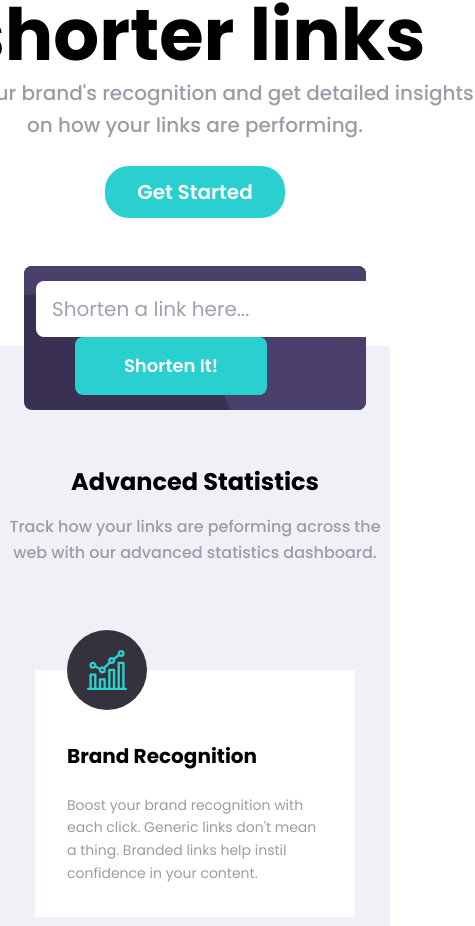
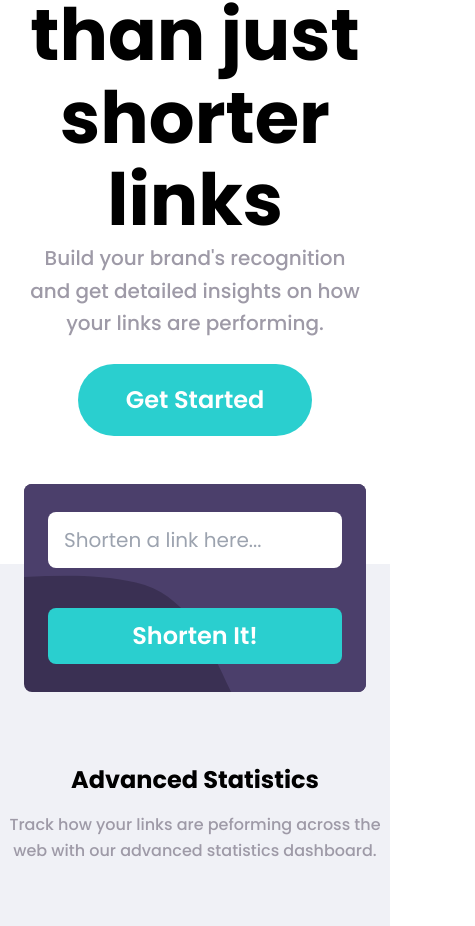
Before and after one commit to jialatteo/frontend-mentor-react-tailwind, a React (Create React App) app: page / in a window 390 px wide. Shown: the part 759-1685 px from the top of the page, 475 px wide, since content can reach past the window. Built offline with nearby package versions, Linux system fonts and the light colour scheme.

Commit message:
Closer to finishing mobile

```diff
--- a/src/challenges/url-shortener/UrlShortener.js
+++ b/src/challenges/url-shortener/UrlShortener.js
@@ -90,7 +90,7 @@ export default function UrlShortener() {
         </div>
       </div>
       <div className="my-16 ml-6 flex flex-col-reverse items-center justify-between sm:flex-row lg:ml-32">
-        <div className="mr-6 flex w-[560px] flex-col items-center sm:mr-0 sm:items-start">
+        <div className="mr-6 flex flex-col items-center sm:mr-0 sm:w-[560px] sm:items-start">
           <p className="text-center text-7xl font-bold leading-[1.15] sm:text-start">
             More than just shorter links
           </p>
@@ -98,7 +98,7 @@ export default function UrlShortener() {
             Build your brand's recognition and get detailed insights on how your
             links are performing.
           </p>
-          <button className="rounded-3xl bg-url-shortener-cyan px-8 py-3 text-xl font-semibold text-white hover:bg-opacity-50 hover:text-opacity-95">
+          <button className="rounded-[40px] bg-url-shortener-cyan px-12 py-5 text-2xl font-semibold text-white hover:bg-opacity-50 hover:text-opacity-95 sm:rounded-3xl sm:px-8 sm:py-3 sm:text-xl">
             Get Started
           </button>
         </div>
@@ -109,26 +109,26 @@ export default function UrlShortener() {
         onSubmit={handleSubmit(onSubmit)}
         className="relative mt-32 flex flex-col items-center bg-[#F0F1F6]"
       >
-        <div className="absolute -top-20 h-36 w-[calc(100%-3rem)] rounded-lg bg-[#3A3053] lg:w-[calc(100%-16rem)]">
+        <div className="absolute -top-20 h-52 w-[calc(100%-3rem)] rounded-lg bg-[#3A3053] sm:h-36 lg:w-[calc(100%-16rem)]">
           <div
-            className="flex h-full w-full flex-col items-center justify-center rounded-lg bg-right-bottom sm:flex-row"
+            className="flex h-full w-full flex-col items-center justify-center rounded-lg bg-right-bottom px-6 sm:flex-row sm:p-0"
             style={{
               backgroundImage: "url('/url-shortener/bg-boost-desktop.svg')",
             }}
           >
             <input
               type="text"
-              className={`ml-12 mr-6 h-14 w-full rounded-lg px-4 text-xl ${errors.inputLink ? "border-[3px] border-red-500 placeholder:text-red-500 focus:outline-red-500" : ""}`}
+              className={`mb-10 h-14 w-full rounded-lg px-4 text-xl sm:mb-0 sm:ml-12 sm:mr-6 ${errors.inputLink ? "border-[3px] border-red-500 placeholder:text-red-500 focus:outline-red-500" : ""}`}
               placeholder="Shorten a link here..."
               {...register("inputLink")}
             />
             {errors.inputLink && (
-              <p className="absolute bottom-3 left-12 mt-1 italic text-red-500">
+              <p className="absolute bottom-24 left-6 mt-1 italic text-red-500 sm:bottom-3 sm:left-12">
                 {errors.inputLink.message}
               </p>
             )}
             <button
-              className={` ${isLoading ? "hover:bg-url-shortener-cyan" : ""} mr-12 flex w-48 items-center justify-center rounded-lg bg-url-shortener-cyan px-6 py-[15px] text-lg font-semibold text-white hover:bg-[#99E3E2] hover:text-opacity-95`}
+              className={` ${isLoading ? "hover:bg-url-shortener-cyan" : ""} flex h-14 w-full items-center justify-center rounded-lg bg-url-shortener-cyan px-6 py-[15px] text-2xl font-semibold text-white hover:bg-[#99E3E2] hover:text-opacity-95 sm:mr-12 sm:w-48 sm:text-lg`}
               disabled={isLoading}
             >
               {isLoading ? (
@@ -141,7 +141,7 @@ export default function UrlShortener() {
           </div>
         </div>
 
-        <div className="mt-20"></div>
+        <div className="mt-40 sm:mt-20"></div>
         {shortenedLinks.map((link) => (
           <div className="mb-3 flex w-[calc(100%-16rem)] flex-col items-center justify-between rounded-lg bg-white p-4 pl-8 sm:flex-row">
             <p className="overflow-hidden text-ellipsis whitespace-nowrap text-xl font-medium">
```
